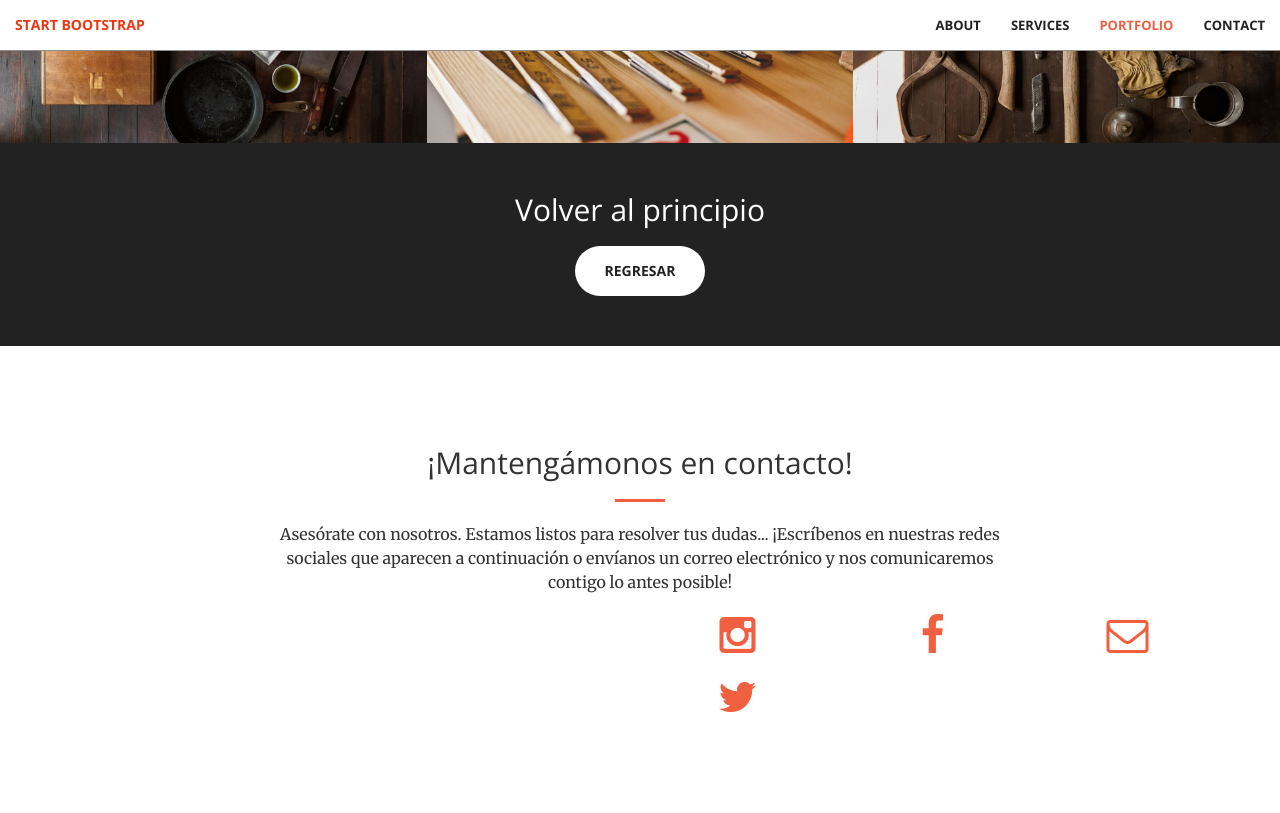
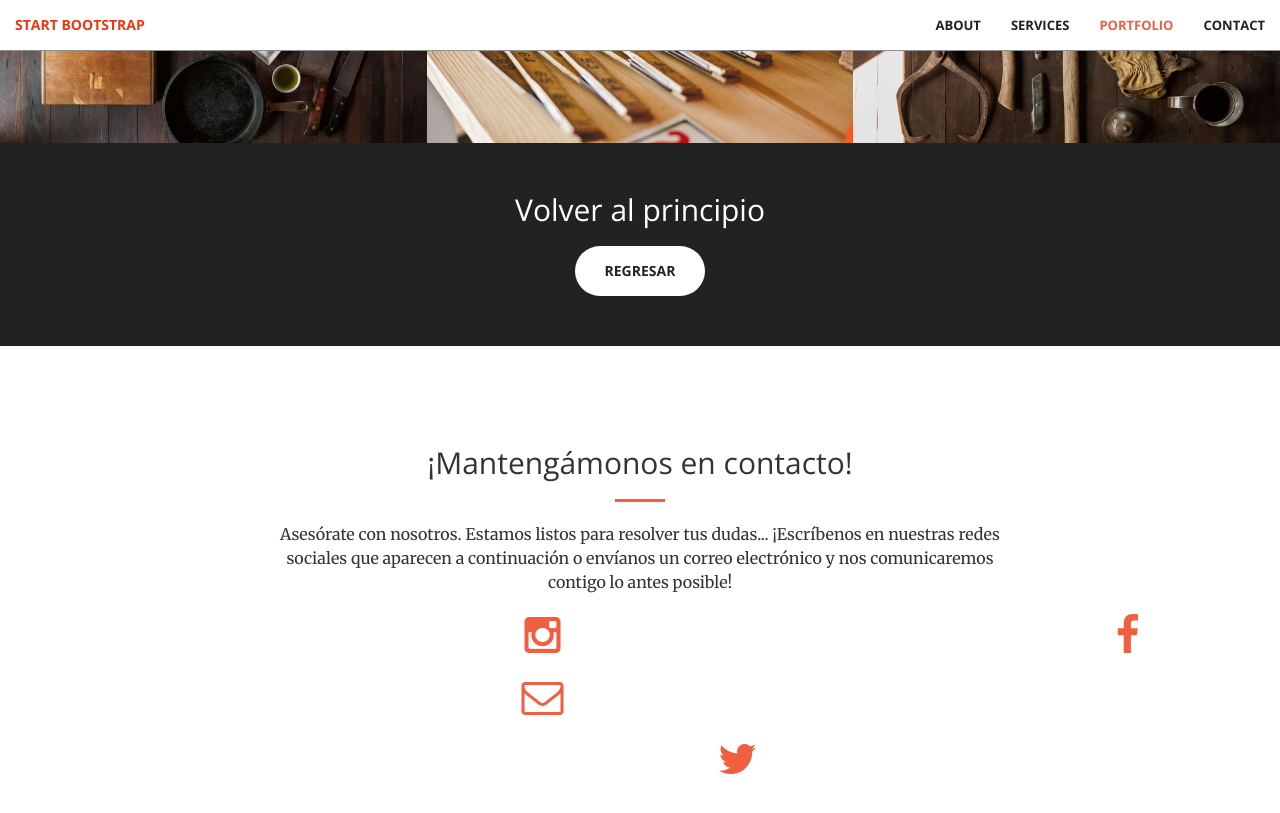
Before and after one commit to KatherineMerchanS/KatherineMerchanS.github.io, a Jekyll site: the page built from index.html, in a window 1280 px wide and 900 px high, scrolled down 2091 px. Shown: the top 813 px of the window. Built offline with Jekyll 4.4.1, drawn with Linux system fonts in a browser that asks for light colours.

Commit message:
Update contact.html

```diff
--- a/_includes/contact.html
+++ b/_includes/contact.html
@@ -6,19 +6,19 @@
                 <hr class="primary">
                 <p>Asesórate con nosotros. Estamos listos para resolver tus dudas... ¡Escríbenos en nuestras redes sociales que aparecen a continuación o envíanos un correo electrónico y nos comunicaremos contigo lo antes posible!</p>
             </div>
-        <div class="col-lg-2 col-lg-offset-6 text-center">
+        <div class="col-lg-2 col-lg-offset-4 text-center">
             <a href="https://twitter.com/{{ site.twitter_username }}">
                 <i class="fa fa-instagram fa-3x wow bounceIn" data-wow-delay=".1s"></i>
                 <p>{{ site.twitter_username }}</p>
             </a>
             </div>
-        <div class="col-lg-2 col-lg-offset-4,5 text-center">
+        <div class="col-lg-2 col-lg-offset-4 text-center">
             <a href="https://twitter.com/{{ site.twitter_username }}">
                 <i class="fa fa-facebook fa-3x wow bounceIn" data-wow-delay=".1s"></i>
                 <p>{{ site.twitter_username }}</p>
             </a>
             </div>
-        <div class="col-lg-2 col-lg-offset-4,5 text-center">
+        <div class="col-lg-2 col-lg-offset-4 text-center">
             <a href="mailto:{{ site.email }}">
             <i class="fa fa-envelope-o fa-3x wow bounceIn" data-wow-delay=".1s"></i>
                 <p>{{ site.email }}</p>
```
